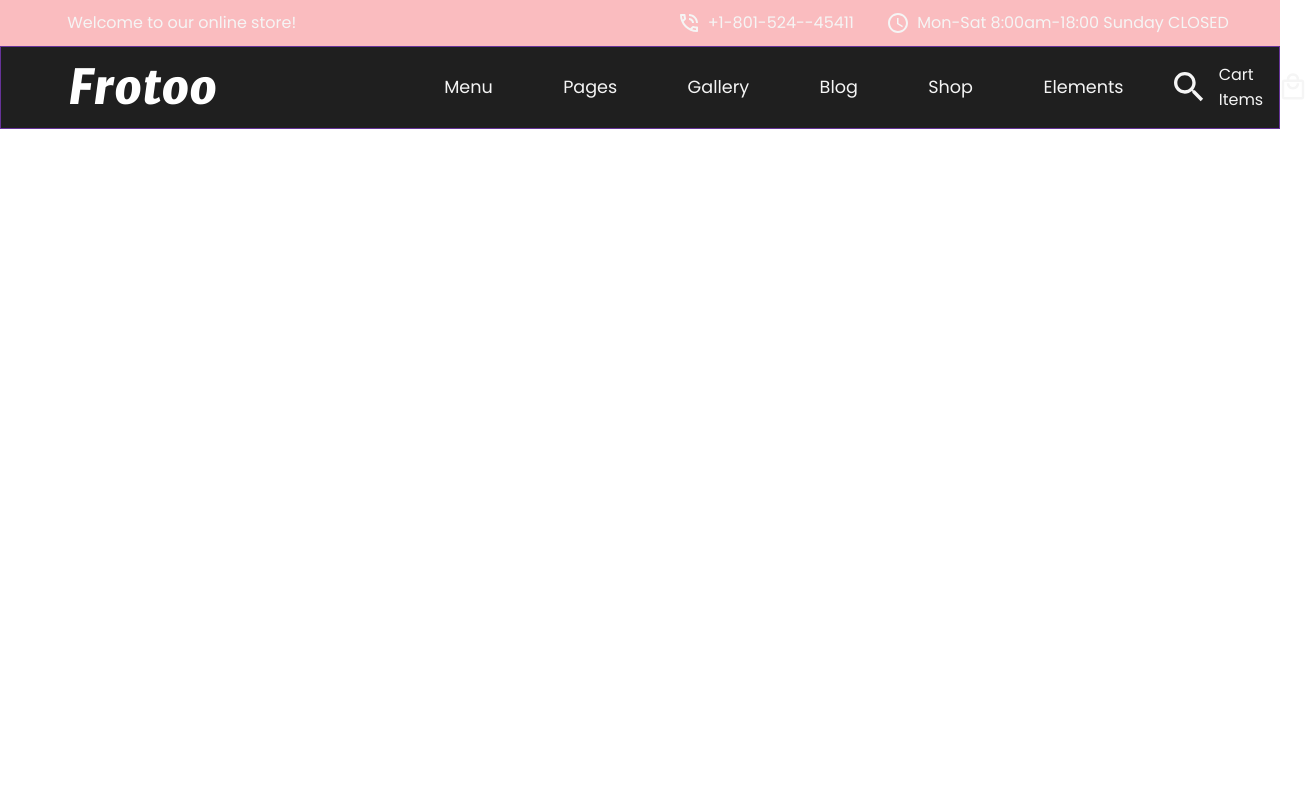
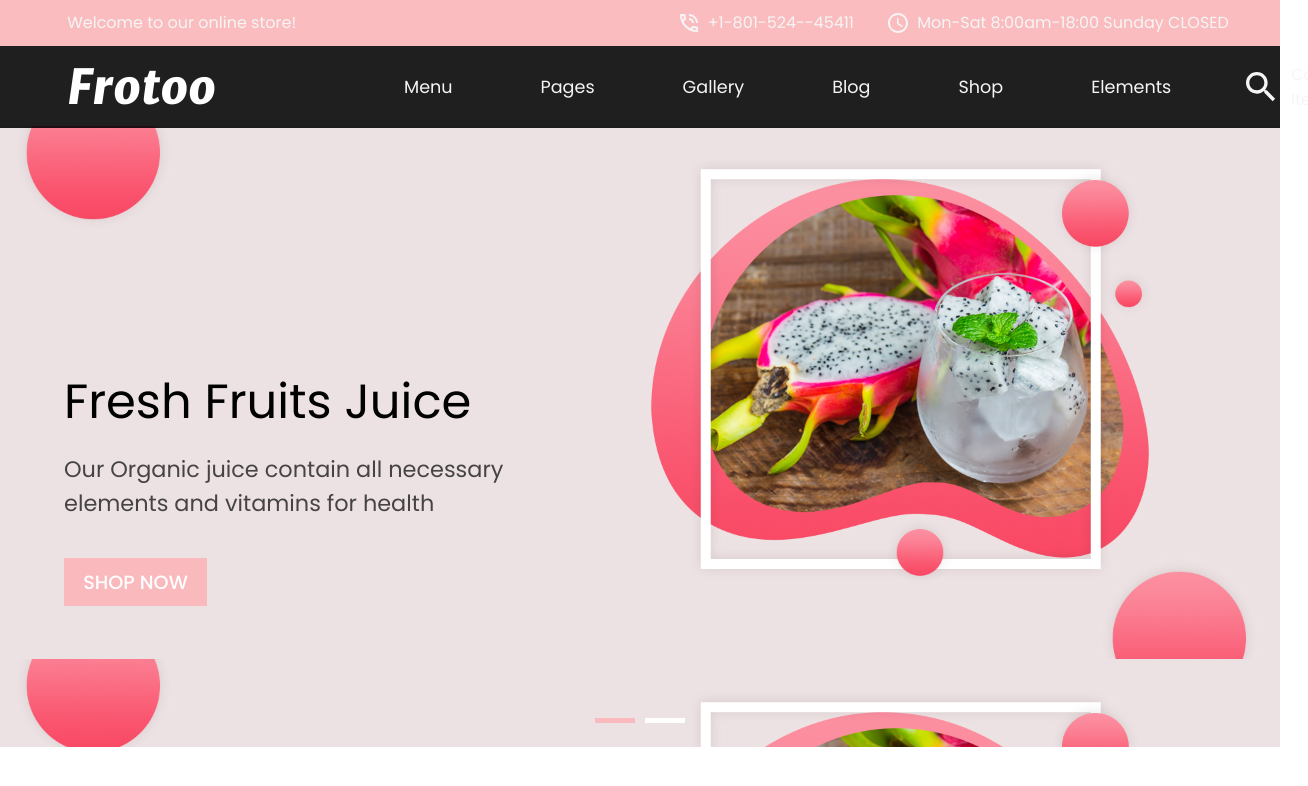
Before and after one commit to Grace229/React-Ecommerce, a React (Create React App) app: page / in a window 1280 px wide. Shown: the top 786 px of the page, 1308 px wide, since content can reach past the window. Built offline with nearby package versions, Linux system fonts and the light colour scheme.

Commit message:
Hero section commit

```diff
--- a/src/App.js
+++ b/src/App.js
@@ -1,14 +1,16 @@
 import React from 'react'
 import './App.css'
-import Footer from './components/footer/Footer'
+// import Footer from './components/footer/Footer'
 import Header1 from './components/Header/Header1'
 import Header2 from './components/Header/Header2'
+import Hero from './components/Hero/Hero'
 
 const App = () => {
    return (
       <div>
          <Header1 />
          <Header2 />
+         <Hero />
       </div>
    )
 }
--- a/src/components/Header/header.css
+++ b/src/components/Header/header.css
@@ -34,14 +34,16 @@
     width: 100vw;
     justify-content: space-between;
     align-items: center;
-    border: 1px solid rebeccapurple;
+    /* border: 1px solid rebeccapurple; */
     color: whitesmoke;
-    padding: .65em 3.2em .65em 4.2em;
+    padding: 0 3.2em 0 4.2em;
+    position: fixed;
     background-color: rgba(0, 0, 0, .88);
 }
 .header2__left{
     display: flex;
     justify-content: center;
+    padding: 0.65em auto;
     /* border: 1px solid firebrick; */
 }
 .header2__left > h1{
@@ -50,21 +52,33 @@
     font-size: 3em;
     color: white;
     font-family: 'Merriweather Sans', sans-serif;
+    cursor: pointer;
 }
 .header2__middle{
     display: flex;
     justify-content: center;
-    padding-left: 12em;
+    padding-left: 9em;
+    padding: 0.65em auto;
 }
 .header2__lists{
     list-style-type: none;
     display: flex;
     align-items: center;
+    /* border: 1px solid red; */
 }
 .header2__list{
     /* border: 1px solid green; */
     margin: auto 2em;
+    height: 100%;
+    padding: 1.6em .5em;
     font-size: 1.1em;
+    cursor: pointer;
+    background-color: transparent;
+    transition: background-color .5s;
+}
+.header2__list:hover{
+    text-decoration: underline;
+    background-color: #8a5a5d;
 }
 
 .header2__right{
@@ -80,16 +94,18 @@
 }
 .header2__right--input{
     /* border: 1px solid teal; */
-    display: none !important;
+    opacity: 0 !important;
     width: 1em;
-    transition: 5s ease-in-out;
+    transition: opacity 2s ease-in-out;
+    transition: width .5s ease-in-out;
 }
 .header2__right--searchbox:hover > .header2__right--input{
-    display: flex !important;
-    width: 10em;
+    opacity: 1 !important;
+    width: 8.8em;
     color: whitesmoke;
+    font-weight: 300;
     background-color: rgba(250,188,191, .8);
-    border-radius: 10px;
+    border-radius: 5px;
     padding-left: 1em;
 }
 .header2__right--search{
@@ -107,6 +123,8 @@
 .header2__right--bag{
     /* border: 1px solid red; */
     margin-left: 15px;
+    cursor: pointer;
+    color: #fabcbf;
     width: 30px !important;
     height: 30px !important;
 }
--- a/src/components/Hero/Hero.jsx
+++ b/src/components/Hero/Hero.jsx
@@ -0,0 +1,20 @@
+import React from 'react'
+import './hero.css'
+
+const Hero = () => {
+    return (
+        <div className='hero_section'>
+            <div className="hero_section--content">
+                <h1 className='hero_section--title'>Fresh Fruits Juice</h1>
+                <p className='hero_section--text'>Our Organic juice contain all necessary elements and vitamins for health</p>
+                <input type='button' value='SHOP NOW' className='hero_section--button'/>
+            </div>
+            <div className="hero__pagination">
+                <div className="hero__pagination--before"></div>
+                <div className="hero__pagination--after"></div>
+            </div>
+        </div>
+    )
+}
+
+export default Hero
--- /dev/null
+++ b/src/components/Hero/hero.css
@@ -0,0 +1,57 @@
+.hero_section{
+    display: flex;
+    flex-direction: column;
+    align-items: center;
+    /* border: 1px solid lightcoral; */
+    background-image: url('../../images/hero.jpg');
+    background-size: contain;
+    margin-top: 5em;
+}
+.hero_section--content{
+    display: block;
+    align-items: center;
+    width: 35%;
+    margin: 15em auto 7em 4em;
+    /* border: 1px solid forestgreen; */
+}
+.hero_section--title{
+    font-size: 3em;
+    font-weight: 400;
+    margin-bottom: .3em;
+}
+.hero_section--text{
+    font-size: 1.4em;
+    margin-bottom: 1.7em;
+    color: rgba(0, 0, 0, .7);
+}
+.hero_section--button{
+    font-size: 1.2em;
+    font-weight: 500;
+    color: white;
+    background-color: rgb(250, 185, 189);
+    padding: .5em 1em;
+    border: none;
+    cursor: pointer;
+    transition: background-color .5s;
+}
+.hero_section--button:hover{
+    background-color: rgb(247, 127, 135);
+}
+.hero__pagination{
+    display: flex;
+    justify-content: space-between;
+    width: 90px;
+    padding-bottom: 1.5em;
+}
+.hero__pagination--before{
+    width: 40px;
+    height: 5px;
+    background: rgb(250, 185, 189);
+    cursor: pointer;
+}
+.hero__pagination--after{
+    width: 40px;
+    height: 5px;
+    background: white;
+    cursor: pointer;
+}
```
Also changed, not shown: src/images/hero.jpg (added).
